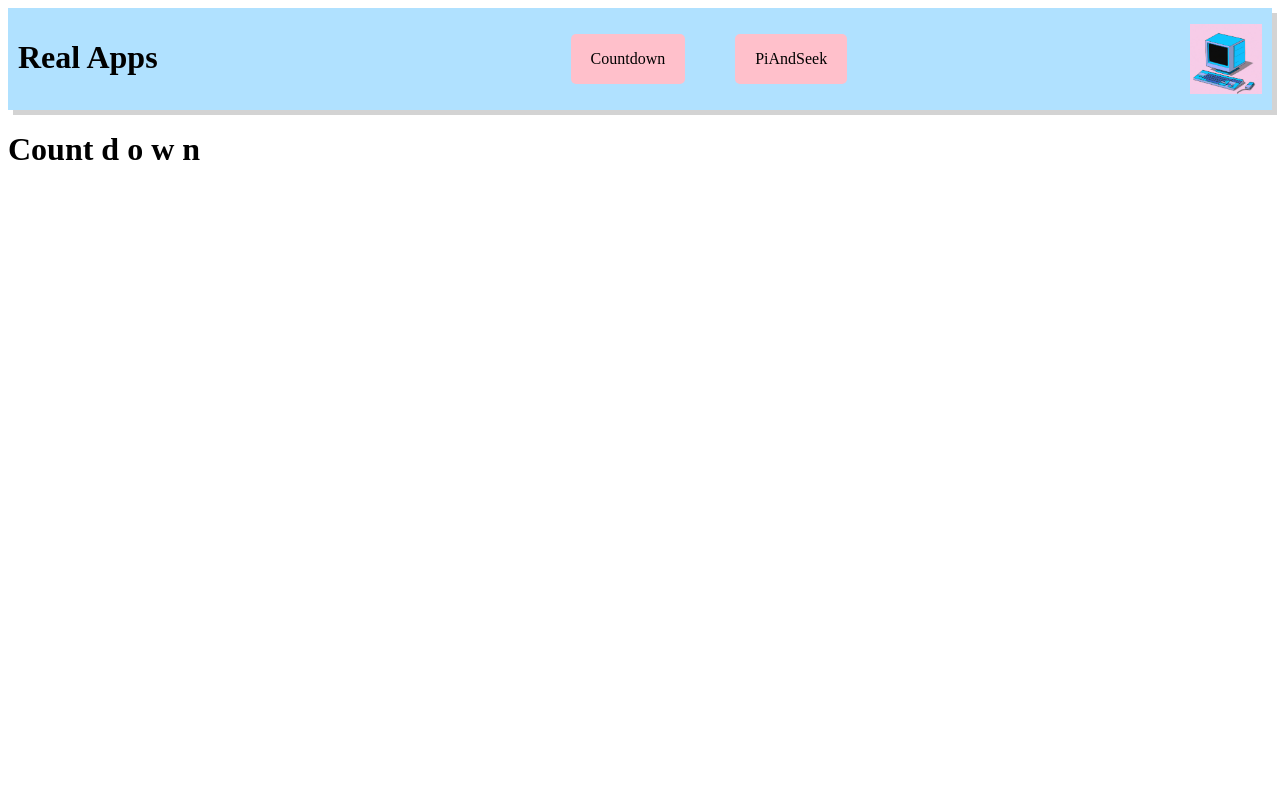
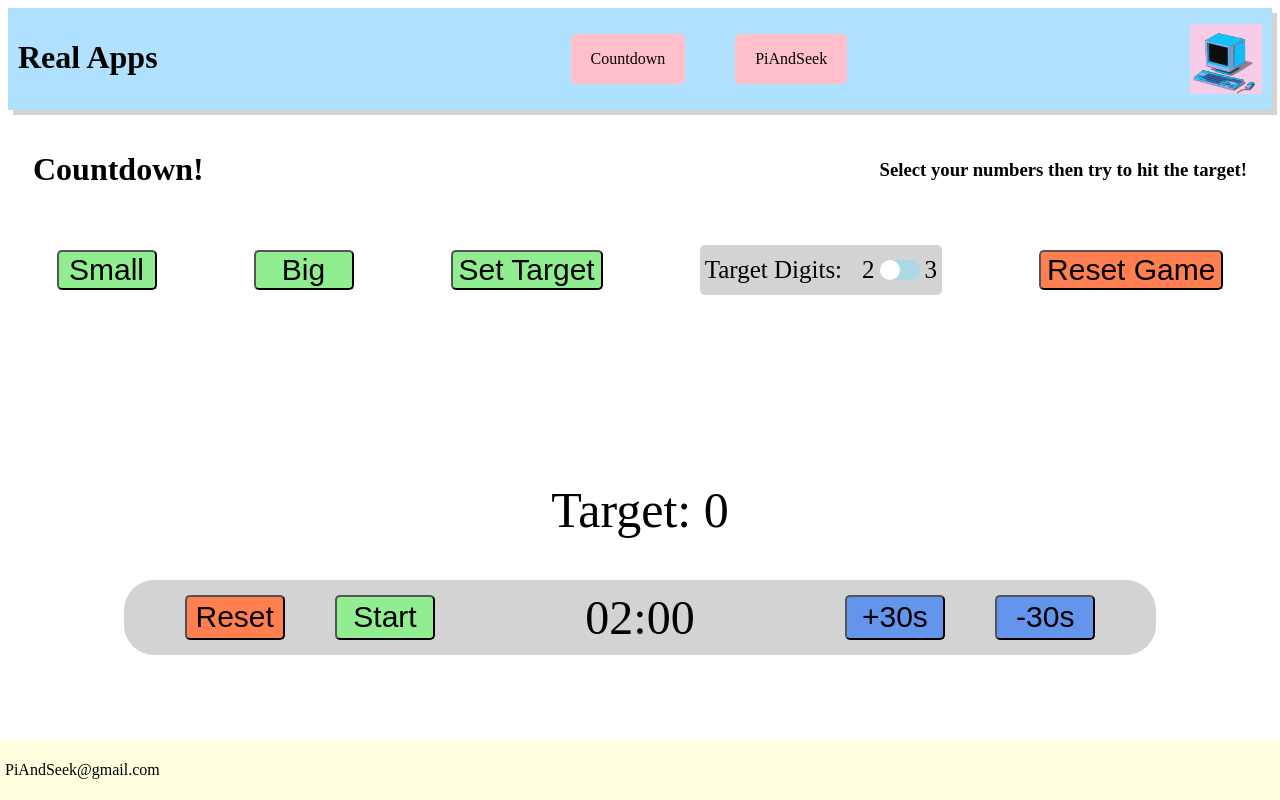
Before and after one commit to liamonk/RealApps, a React app: page /countdown in a window 1280 px wide. Built offline with nearby package versions, Linux system fonts and the light colour scheme; the HTML template or start-up script is replaced by a standard one.

Commit message:
countdown widget added, still some issues with types to resolve

```diff
--- a/src/components/Countdown.tsx
+++ b/src/components/Countdown.tsx
@@ -1,7 +1,13 @@
+import {Game} from "./countdown/Game";
+import {Header} from "./countdown/Header";
+import {Footer} from "./countdown/Footer";
 
-
-export const Countdown =()=>{
-    return(
-        <h1>Count d o w n</h1>
-    )
+export const Countdown =()=> {
+  return (
+    <>
+      <Header />
+      <Game />
+      <Footer />
+    </>
+  );
 }
--- a/src/components/Header.tsx
+++ b/src/components/Header.tsx
@@ -1,4 +1,3 @@
-import React from "react";
 import { Link } from "react-router-dom";
 import styled from "styled-components";
 import logo from "/src/assets/logo.png";
--- /dev/null
+++ b/src/components/countdown/Button.tsx
@@ -0,0 +1,16 @@
+import styled from "styled-components";
+
+
+export const  Button=(props : any)=> {
+  const StyledButton = styled.button`
+    font-size: 30px;
+    max-height: 50px;
+    background-color: ${props.backgroundColor};
+    border-radius: 5px;
+    margin-top: 5px;
+    margin-bottom: 5px;
+    min-width: 100px;
+  `;
+
+  return <StyledButton onClick={props.handleClick}>{props.text}</StyledButton>;
+}
--- /dev/null
+++ b/src/components/countdown/Card.tsx
@@ -0,0 +1,15 @@
+import styled from "styled-components";
+
+const StyledCard = styled.div`
+  background-color: lightBlue;
+  padding: 5px;
+  width: 80px;
+  text-align: center;
+  margin: 10px;
+  font-size: 50px;
+  border-radius: 5px;
+`;
+
+export const Card=(props : any)=> {
+   return <StyledCard>{props.value}</StyledCard>;
+}
--- /dev/null
+++ b/src/components/countdown/CountdownTimer.tsx
@@ -0,0 +1,92 @@
+import { useState, useEffect } from "react";
+import styled from "styled-components";
+import {Button} from "./Button";
+
+const CountdownContainer = styled.div`
+  display: flex;
+  flex-wrap: wrap;
+  justify-content: space-evenly;
+  margin-top: 20px;
+  background-color: lightGrey;
+  border-radius: 30px;
+  max-width: 80%;
+  margin-right: auto;
+  margin-left: auto;
+  margin-bottom: 100px;
+  min-height: 50px;
+  padding: 10px;
+`;
+
+const Display = styled.div`
+  font-size: 3em;
+  margin-left: 100px;
+  margin-right: 100px;
+`;
+
+function CountdownTimer() {
+  const [isRunning, setIsRunning] = useState(false);
+  const [time, setTime] = useState(120); // 2 minutes in seconds
+
+  useEffect(() => {
+    let timer : any;
+    if (isRunning && time > 0) {
+      timer = setInterval(() => {
+        setTime((prevTime) => prevTime - 1);
+      }, 1000);
+    }
+    return () => clearInterval(timer);
+  }, [isRunning, time]);
+
+  const startStop = () => {
+    setIsRunning((prevState) => !prevState);
+  };
+
+  const reset = () => {
+    setTime(120);
+    setIsRunning(false);
+  };
+
+  const adjustTime = (amount: number) => {
+    setTime((prevTime) => prevTime + amount);
+  };
+
+  const formatTime = (timeInSeconds: number) => {
+    const minutes = Math.floor(timeInSeconds / 60);
+    const seconds = timeInSeconds % 60;
+    return (
+      (minutes < 10 ? "0" : "") +
+      minutes +
+      ":" +
+      (seconds < 10 ? "0" : "") +
+      seconds
+    );
+  };
+
+  return (
+    <CountdownContainer>
+      <Button
+        text={"Reset"}
+        backgroundColor={"coral"}
+        handleClick={() => reset()}
+      ></Button>
+      <Button
+        text={isRunning ? "Pause" : "Start"}
+        backgroundColor={"lightGreen"}
+        handleClick={() => startStop()}
+      ></Button>
+      <Display>{formatTime(time)}</Display>
+      <Button
+        text={"+30s"}
+        backgroundColor={"cornflowerBlue"}
+        handleClick={() => adjustTime(30)}
+      ></Button>
+      <Button
+        text={"-30s"}
+        backgroundColor={"cornflowerBlue"}
+        handleClick={() => (time > 30 ? adjustTime(-30) : {})}
+      ></Button>
+    </CountdownContainer>
+  );
+}
+
+export default CountdownTimer;
--- /dev/null
+++ b/src/components/countdown/Footer.tsx
@@ -0,0 +1,22 @@
+
+import styled from "styled-components";
+
+const StyledFooter = styled.footer`
+  background-color: lightYellow;
+  max-height: 50px;
+  align-items: center;
+  display: flex;
+  position: fixed;
+  bottom: 0;
+  left: 0;
+  width: 100%;
+  padding: 5px;
+`;
+
+export const Footer = () => {
+  return (
+    <StyledFooter>
+      <p>PiAndSeek@gmail.com</p>
+    </StyledFooter>
+  );
+};
--- /dev/null
+++ b/src/components/countdown/Game.tsx
@@ -0,0 +1,166 @@
+import React from "react";
+import {Card} from "./Card";
+import styled from "styled-components";
+import {Button} from "./Button";
+import CountdownTimer from "./CountdownTimer";
+
+
+
+const StyledGameArea = styled.div`
+  display: flex;
+  justify-content: space-around;
+  align-items: center;
+  flex-wrap: wrap;
+  font-size: 50px;
+  height: 100px;
+  margin-bottom: 20px;
+`;
+
+const StyledCardArea = styled.div`
+  display: flex;
+  flex-wrap: wrap;
+  font-size: 50px;
+  min-height: 90px;
+  max-width: 800px;
+  margin-left: auto;
+  margin-right: auto;
+  margin-top: 50px;
+  overflow: auto;
+`;
+
+const Toggle = styled.button`
+  background-color: ${(props) => (props.isActive ? "lightPink" : "lightBlue")};
+  color: #fff;
+  border: none;
+  border-radius: 20px;
+  cursor: pointer;
+  padding: 10px 20px;
+  font-size: 16px;
+  position: relative;
+  height: 20px;
+  margin-top: auto;
+  margin-bottom: auto;
+`;
+
+const Slider = styled.span`
+  position: absolute;
+  width: 20px;
+  height: 20px;
+  border-radius: 50%;
+  background-color: #fff;
+  top: 50%;
+  left: ${(props) => (props.isActive ? "75%" : "25%")};
+  transform: translate(-50%, -50%);
+  transition: left 0.3s;
+`;
+
+const ToggleContainer = styled.div`
+  font-size: 25px;
+  display: flex;
+  background-color: lightGrey;
+  border-radius: 5px;
+  max-height: 50px;
+  align-items: center;
+  padding-left: 5px;
+  padding-right: 5px;
+`;
+
+export const Game = () => {
+  const [cardDigits, updateCardDigits] = React.useState([]);
+  const [target, updateTarget] = React.useState(0);
+  const [threeDigitTarget, updateThreeDigitTarget] = React.useState(false);
+  const cardElements = cardDigits.map((card) => {
+    return <Card key={card.id} value={card} />;
+  });
+
+  const newOneDigitNumber = () => {
+    const newDigit = Math.floor(Math.random() * 9 + 1);
+    const newDigits = [...cardDigits, newDigit];
+    updateCardDigits(newDigits);
+  };
+
+  const newTwoDigitNumber = () => {
+    function newMultiple25() {
+      const newDigit = Math.floor(Math.random() * 4);
+      switch (newDigit) {
+        case 0:
+          return 25;
+        case 1:
+          return 50;
+        case 2:
+          return 75;
+        case 3:
+          return 100;
+        default:
+          return 50;
+      }
+      return newDigit;
+    }
+    const newDigit = newMultiple25();
+    const newDigits = [...cardDigits, newDigit];
+    updateCardDigits(newDigits);
+  };
+
+  const newTarget = () => {
+    const newTargetNumber = Math.floor(
+      threeDigitTarget ? Math.random() * 899 + 100 : Math.random() * 89 + 10
+    );
+    const sortedArrayOfDigits = cardDigits.sort((a, b) => a - b);
+    updateTarget(newTargetNumber);
+    updateCardDigits(sortedArrayOfDigits);
+  };
+
+  const handleTargetToggle = () => {
+    updateThreeDigitTarget(!threeDigitTarget);
+  };
+
+  const resetGame = () => {
+    updateTarget(0);
+    updateCardDigits([]);
+  };
+  return (
+    <>
+      <StyledGameArea>
+        <Button
+          text={"Small"}
+          backgroundColor={"lightGreen"}
+          handleClick={() => {
+            newOneDigitNumber();
+          }}
+        ></Button>
+        <Button
+          text={"Big"}
+          backgroundColor={"lightGreen"}
+          handleClick={() => {
+            newTwoDigitNumber();
+          }}
+        ></Button>
+        <Button
+          text={"Set Target"}
+          backgroundColor={"lightGreen"}
+          handleClick={() => {
+            newTarget();
+          }}
+        ></Button>
+        <ToggleContainer>
+          <p style={{ paddingRight: "20px" }}>Target Digits: </p>
+          <p style={{ paddingRight: "5px" }}>2</p>
+          <Toggle onClick={handleTargetToggle} isActive={threeDigitTarget}>
+            <Slider isActive={threeDigitTarget}></Slider>
+          </Toggle>
+          <p style={{ paddingLeft: "5px" }}>3</p>
+        </ToggleContainer>
+        <Button
+          text={"Reset Game"}
+          backgroundColor={"coral"}
+          handleClick={() => {
+            resetGame();
+          }}
+        ></Button>
+      </StyledGameArea>
+      <StyledCardArea>{cardElements}</StyledCardArea>
+      <StyledGameArea>Target: {target}</StyledGameArea>
+      <CountdownTimer />
+    </>
+  );
+};
--- /dev/null
+++ b/src/components/countdown/Header.tsx
@@ -0,0 +1,23 @@
+import styled from "styled-components";
+
+const StyledHeader = styled.div`
+
+  align-items: center;
+  justify-content: space-between;
+  display: flex;
+  flex-wrap: wrap;
+
+  padding-left: 25px;
+  padding-right: 25px;
+  margin-bottom: 10px;
+`;
+
+export const Header = () => {
+  return (
+    <StyledHeader>
+      <h1>Countdown!</h1>
+      <br></br>
+      <h3>Select your numbers then try to hit the target!</h3>
+    </StyledHeader>
+  );
+};
```
